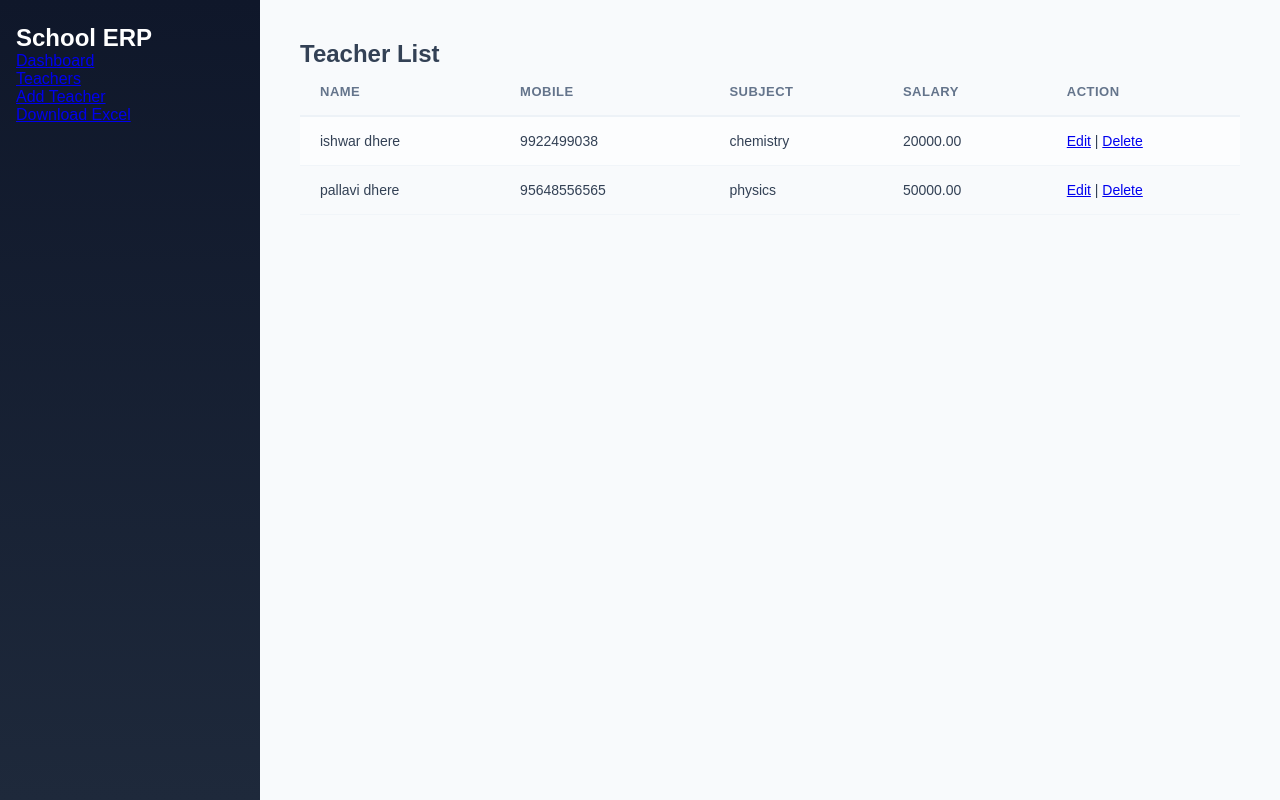
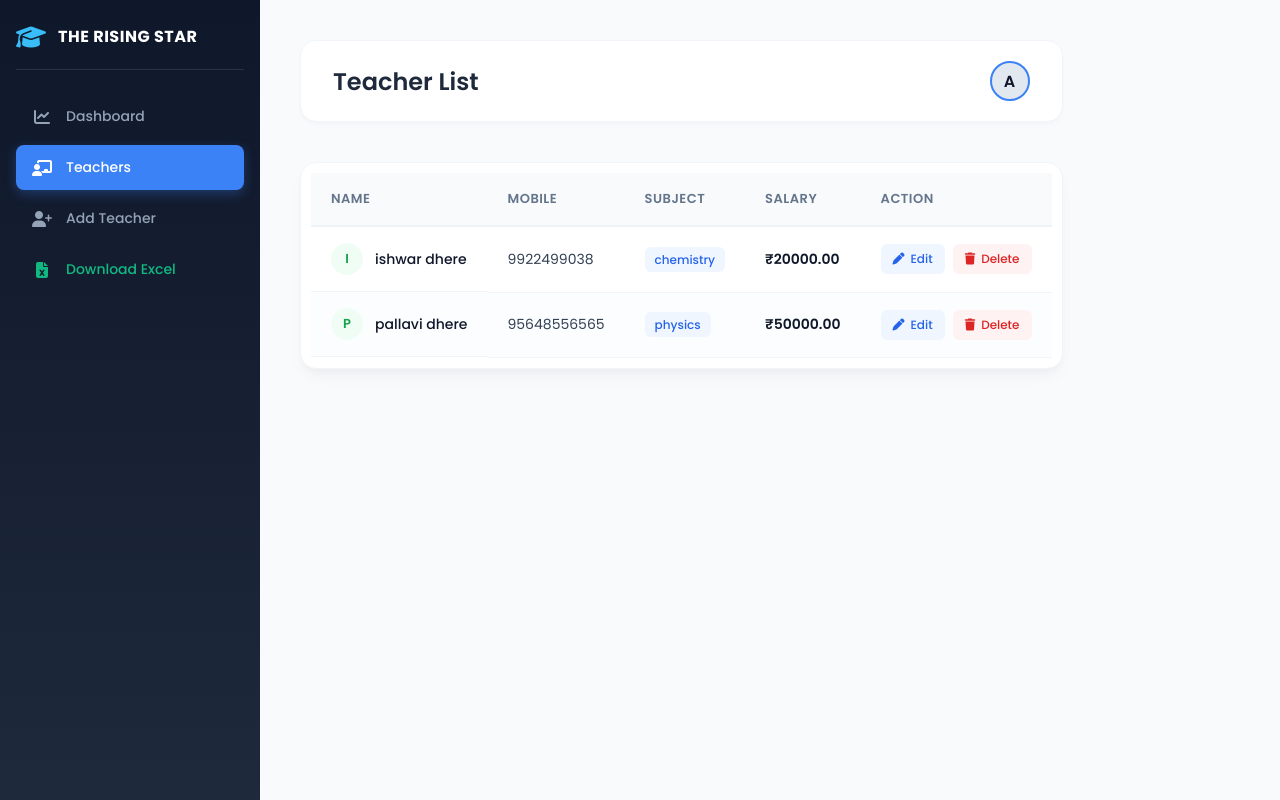
Before and after one commit to ISHWARDHERE/school-erp-new, a FastAPI app: page /web_teachers in a window 1280 px wide. Run offline with FastAPI, Linux system fonts and the light colour scheme; data comes from the database, SQL or seed files in the repository; data that the repository does not hold is empty.

Commit message:
Updated Teacher module~

```diff
--- a/templates/teachers.html
+++ b/templates/teachers.html
@@ -1,25 +1,38 @@
 <!DOCTYPE html>
 <html>
 <head>
-    <title>Teachers</title>
-    <link rel="stylesheet" href="/static/style.css">
-</head>
+    <title>Teachers List</title>
+    <link href="https://fonts.googleapis.com/css2?family=Poppins:wght@300;400;500;600;700&display=swap" rel="stylesheet">
+    <link rel="stylesheet" href="https://cdnjs.cloudflare.com/ajax/libs/font-awesome/6.4.0/css/all.min.css">
+    <link rel="stylesheet" href="/static/style.css?v=1.4"> </head>
 <body>
 
+<div class="dashboard-container">
     <div class="sidebar">
-    <h2>School ERP</h2>
-    <a href="/admin_dashboard">Dashboard</a>
-    <a href="/web_teachers">Teachers</a>
-    <a href="/add_teacher_web">Add Teacher</a>
-    <a href="/export_teachers_excel">
-        Download Excel
-    </a>
+        <div class="logo-area">
+            <i class="fa-solid fa-graduation-cap"></i>
+            <h2>THE RISING STAR</h2>
+        </div>
+
+        <div class="nav-links">
+            <a href="/admin_dashboard"><i class="fa-solid fa-chart-line"></i> Dashboard</a>
+            <a href="/web_teachers" class="active"><i class="fa-solid fa-chalkboard-user"></i> Teachers</a>
+            <a href="/add_teacher_web"><i class="fa-solid fa-user-plus"></i> Add Teacher</a>
+            <a href="/export_teachers_excel" class="excel-btn"><i class="fa-solid fa-file-excel"></i> Download Excel</a>
+        </div>
     </div>
 
     <div class="main">
-    <h2>Teacher List</h2>
+        <div class="topbar">
+            <h1>Teacher List</h1>
+            <div class="user-profile">
+                <div class="avatar">A</div>
+            </div>
+        </div>
 
+        <div class="table-container">
             <table>
+                <thead>
                     <tr>
                         <th>Name</th>
                         <th>Mobile</th>
@@ -27,21 +40,35 @@
                         <th>Salary</th>
                         <th>Action</th>
                     </tr>
-
+                </thead>
+                <tbody>
                     {% for teacher in teachers %}
                     <tr>
-            <td>{{ teacher.teacher_name }}</td>
+                        <td class="student-name-cell">
+                            <div class="student-avatar" style="background-color: #f0fdf4; color: #16a34a;">
+                                {{ teacher.teacher_name[0].upper() }}
+                            </div>
+                            {{ teacher.teacher_name }}
+                        </td>
                         <td>{{ teacher.mobile }}</td>
-            <td>{{ teacher.subject }}</td>
-            <td>{{ teacher.salary }}</td>
+                        <td><span class="badge-class" style="background: #eff6ff; color: #2563eb;">{{ teacher.subject }}</span></td>
+                        <td class="fee-cell">₹{{ teacher.salary }}</td>
                         <td>
-                <a href="/edit_teacher_web/{{ teacher.id }}">Edit</a>
-                |
-                <a href="/delete_teacher_web/{{ teacher.id }}">Delete</a>
+                            <div class="action-buttons">
+                                <a href="/edit_teacher_web/{{ teacher.id }}" class="btn-edit" title="Edit">
+                                    <i class="fa-solid fa-pen"></i> Edit
+                                </a>
+                                <a href="/delete_teacher_web/{{ teacher.id }}" class="btn-delete" title="Delete" onclick="return confirm('Are you sure you want to delete this teacher?')">
+                                    <i class="fa-solid fa-trash"></i> Delete
+                                </a>
+                            </div>
                         </td>
                     </tr>
                     {% endfor %}
+                </tbody>
             </table>
+        </div>
+    </div>
 </div>
 
 </body>
```
Lines whose indentation alone changed are shown as unchanged.
